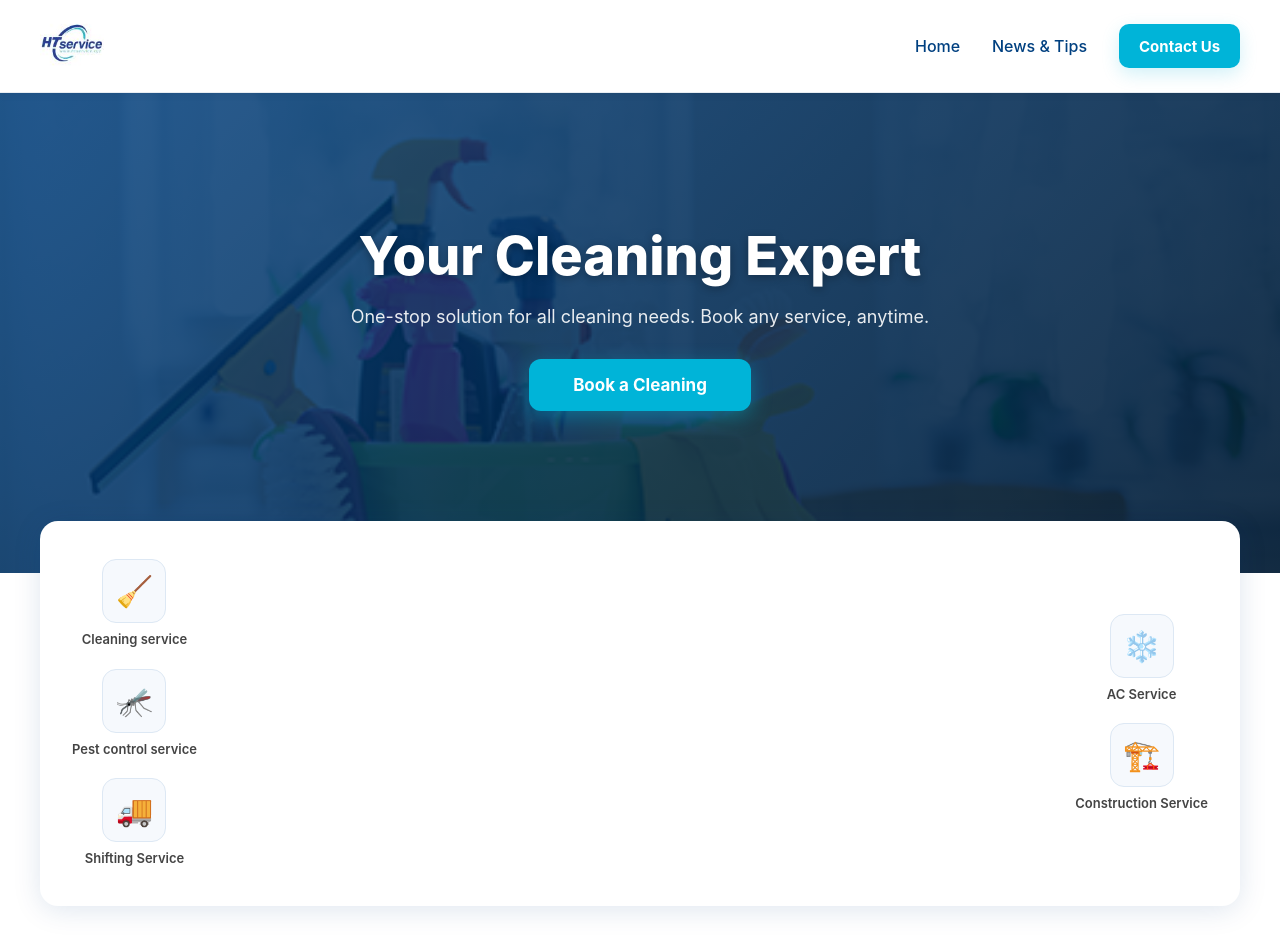
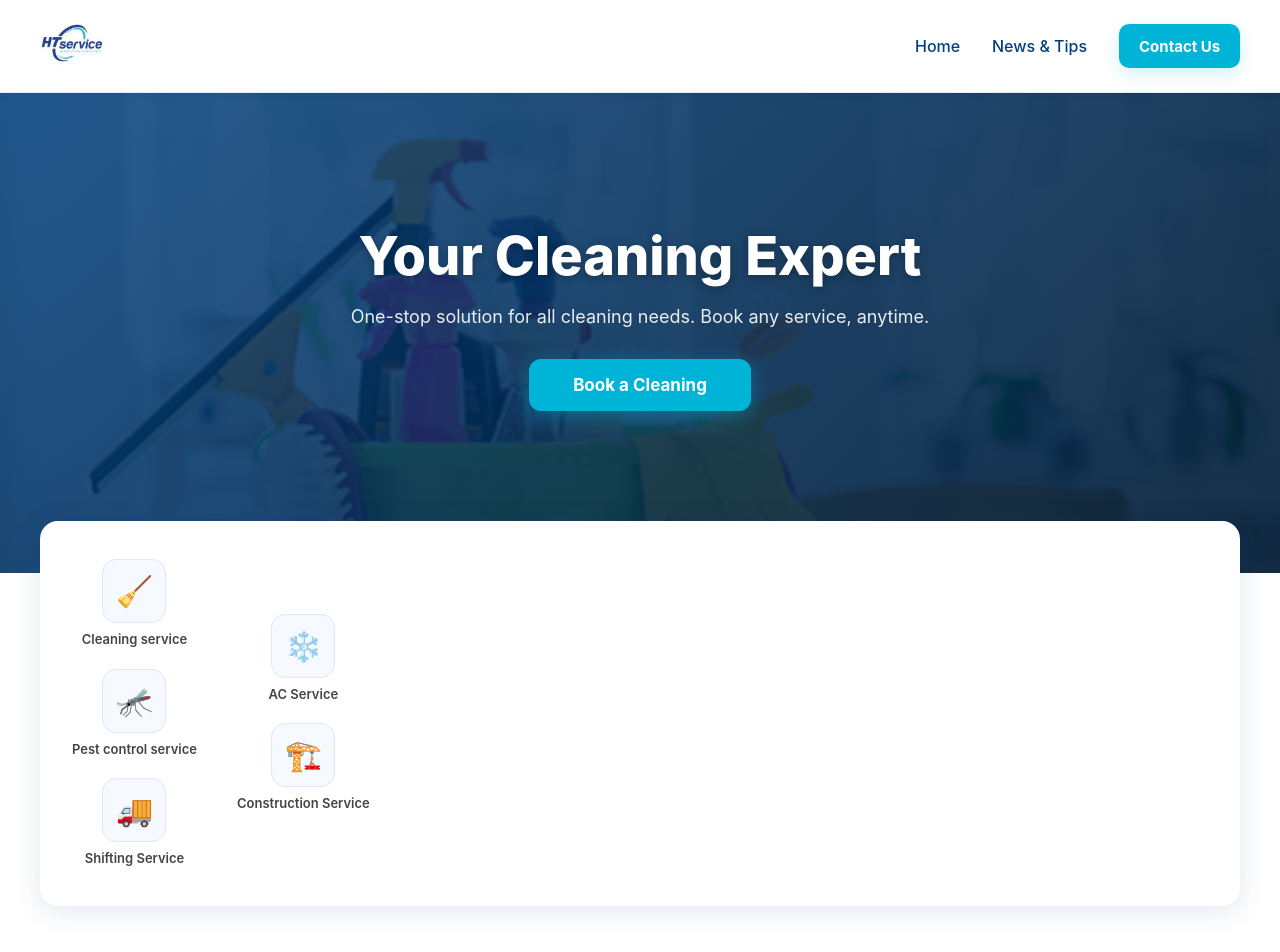
Before and after one commit to RetroRabiul/HTService, a Next.js app: page / in a window 1280 px wide. Shown: the top 952 px of the page. Built offline with nearby package versions, Linux system fonts and the light colour scheme.

Commit message:
Desktop: make category tiles equal-width using flex:1

```diff
--- a/styles/Home.module.css
+++ b/styles/Home.module.css
@@ -211,8 +211,8 @@
 
 /* Ensure desktop shows categories in a single horizontal line */
 @media (min-width: 769px) {
-  .categoriesGrid { display: flex; gap: 18px 28px; justify-content: space-between; align-items: center; }
-  .categoryTile { flex: 0 0 auto; max-width: 200px; }
+  .categoriesGrid { display: flex; gap: 24px; justify-content: stretch; align-items: center; }
+  .categoryTile { flex: 1 1 0; max-width: none; }
 }
 
 @media (max-width: 640px) {
```
